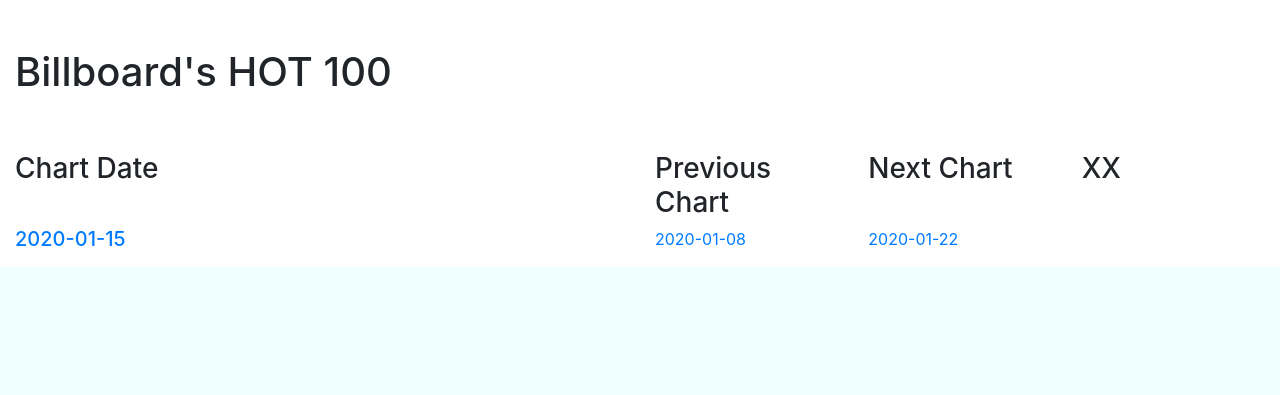
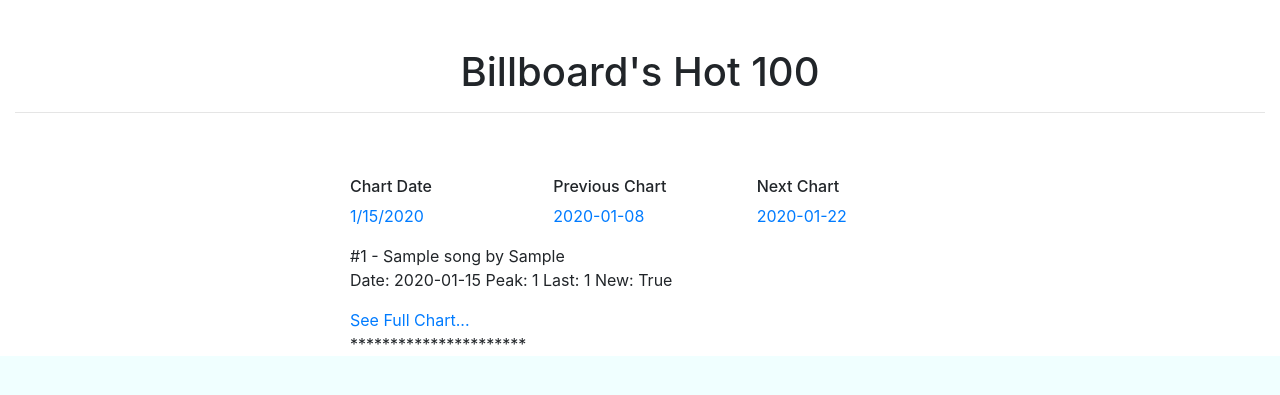
Before and after one commit to dmcconeghy/flashback, a Flask app: page /charts in a window 1280 px wide. Shown: the part 88-483 px from the top of the page. Run offline with Flask 2, Linux system fonts and the light colour scheme; tables that the repository leaves empty hold one stand-in row (values such as "Sample post").

Commit message:
Updates routes and templates for chart to include song/appearance data for each chart entry. Saves some old query code in date.py. Begins work on user favorite routes adding class to models and an update to the user template

```diff
--- a/app.py
+++ b/app.py
@@ -6,10 +6,10 @@
 
 
 import datetime
-from flask import Flask, render_template, redirect, session, flash, g
+from flask import Flask, render_template, redirect, session, flash, g, request, url_for
 from flask_debugtoolbar import DebugToolbarExtension
-from forms import DateSearchForm, SignupForm, LoginForm
-from models import db, connect_db, User, Chart, Song, ChartAppearance
+from forms import DateSearchForm, SignupForm, LoginForm, NewSongForFavoriteList
+from models import db, connect_db, User, Chart, Song, ChartAppearance, Favorite
 from sqlalchemy import and_
 from werkzeug.exceptions import Unauthorized
 
@@ -104,7 +104,6 @@
     else:
 
         return redirect(f"/search/{chart_date}")
-
 
 @app.route('/search/<string:chart_date>', methods=['GET', 'POST'])
 def chart_search(chart_date):
@@ -292,11 +291,39 @@
 ################### CHARTS ###################
 @app.route('/charts', methods=['GET', 'POST'])
 def show_list_of_charts():
-    """ This route returns a list of database stored charts """
+    """ This route returns a list of database stored charts
 
-    charts = Chart.query.all()
 
-    return render_template('charts.html', charts=charts)
+    ChartAppearance.chart_date == chart.chart_date.isoformat()
+
+    ATM, this route's returns in /charts are 1) for the first chart only and 2) out of order
+    """
+
+    charts = Chart.query.order_by(Chart.chart_date.desc()).all()
+    songs_list = []
+    appearances_list = []
+    chart_list = []
+
+    for chart in charts:
+
+        song_ids = [s.song_id for s in chart.songs]
+        appearance_objects = [a for a in chart.songs]
+
+        song_objects = [Song.query.get(sid) for sid in song_ids]
+
+        chart_merge = zip(song_objects, appearance_objects)
+        chart_list.append(chart_merge)
+        # chart_list.append([song_objects, appearance_objects])
+        # song_objects = [Song
+                        # .query
+                        # .get(sid)
+                        # .join(ChartAppearance, Song.id == ChartAppearance.song_id)
+                        # .filter(ChartAppearance.chart_id == chart.chart_id).order_by(ChartAppearance.rank).all()
+                        # for sid in song_ids]
+
+    # print(chart_list)
+    #
+    return render_template('charts.html', charts=charts, results=chart_list)
 
 @app.route('/chart/<string:req_chart_date>', methods=['GET', 'POST'])
 def show_chart(req_chart_date):
@@ -335,23 +362,32 @@
     return render_template('chart_results.html', chart=chart, results=zip(songs, appearances))
 
 ################### SONG/S ###################
-@app.route('/songs')
-def show_list_of_songs():
+@app.route('/songs/')
+@app.route('/songs/<int:page>', methods=['GET', 'POST'])
+def show_list_of_songs(page=1):
     """ Returns a list of database stored songs from queried charts """
+    q = request.args.get('page')
 
-    songs = Song.query.order_by(Song.id).limit(20).all()
+    if q:
+        songs = Song.query.order_by(Song.id).paginate(page=q, per_page=10)
+    else:
+        songs = Song.query.order_by(Song.id).paginate(page=page, per_page=10)
 
-    for song in songs:
-        # Check if artist page has been searched for
-        if song.artist_page == "Not Queried":
+    chart_total = Chart.query.count()
 
-            # Check if artist page search turned up empty
-            if song.find_artist_page() != False:
+    all_songs = Song.query.order_by(Song.id).all()
 
-                # Search for an image
-                song.get_artist_image()
+    # for song in all_songs:
+    #     # Check if artist page has been searched for
+    #     if song.artist_page == "Not Queried":
 
-    return render_template('songs.html', songs=songs)
+    #         # Check if artist page search turned up empty
+    #         if song.find_artist_page() != False:
+
+    #             # Search for an image
+    #             song.get_artist_image()
+
+    return render_template('songs.html', songs=songs, chart_total=chart_total)
 
 @app.route('/song/<int:song_id>')
 def show_song_details(song_id):
@@ -418,6 +454,22 @@
     songs = Song.query.limit(20).all()
 
     return render_template('listing.html', songs=songs)
+
+################### FAVORITES ###################
+
+@app.route("/favorites/")
+def show_favorites():
+
+    form = NewSongForFavoriteList()
+
+    songs = Song.query.all()
+
+    # favorites = Favorite.query.get(user_id).all()
+
+    form.song.choices(songs)
+
+    return render_template('user_page.html', form=form, favorites=songs)
+
 ################### SIGNUP ###################
 
 @app.route('/signup', methods=['GET', 'POST'])
--- a/models.py
+++ b/models.py
@@ -18,10 +18,8 @@
 
     id = db.Column(db.Integer, primary_key=True, autoincrement=True)
 
-    # Billboard data as given from API calls
+    # Billboard data as given from API calls to billboard.py
     # ChartData is fetched using ChartData(name, date=None, year=None, fetch=True, timeout=25)
-    # ChartData's ChartEntry instance then includes:
-    # Presently, songs appear for EACH weekly billboard chart appearance.
 
     title = db.Column(db.Text, nullable=False)
     artist = db.Column(db.Text, nullable=False)
@@ -29,6 +27,8 @@
     artist_page = db.Column(db.Text, default="Not Queried")
     missing_image = db.Column(db.Boolean, default=None)
     missing_page = db.Column(db.Boolean, default=None)
+
+    charts = db.relationship('ChartAppearance')
 
     def has_image(self):
 
@@ -84,21 +84,6 @@
                 return print("Artist Image Not Found")
         db.session.commit()
 
-    # appearance = db.relationship('ChartAppearance')
-
-#     # iTunes data / Spotify data
-#     # see iTunes_Sample.json
-#     # The items sync the Billboard data with iTunes.
-#     # This simplifies futher calls by skipping the search endpoint.
-#     # Spotify calls are rate-limited but their data is much more expansive.
-
-#     iTunes_artist_id = db.Column(db.Integer)
-#     iTunes_collection_id = db.Column(db.Integer)
-#     iTunes_track_id = db.Column(db.Integer)
-#     album = db.Column(db.text)
-#     release_date = db.Column(db.DateTime)
-#     genre = db.Column(db.text)
-
 class ChartAppearance(db.Model):
     """
 
@@ -137,8 +122,7 @@
     name = db.Column(db.String, nullable=False)
     chart_date = db.Column(db.Date, nullable=False, unique=True)
 
-    # appearance = db.relationship('ChartAppearance')
-
+    songs = db.relationship('ChartAppearance')
 
     @classmethod
     def next_chart(cls, get_date):
@@ -220,14 +204,15 @@
 
         return False
 
-# class Favorite(db.Model):
-#     """User favorites"""
+class Favorite(db.Model):
+    """User favorites"""
 
-#     __tablename__= 'favorites'
+    __tablename__= 'favorites'
 
-#     id = db.Column(db.Integer, autoincrement=True)
-#     user_id = db.Column(db.Integer, db.ForeignKey('users.id', ondelete='cascade'), primary_key=True)
-#     song_id = db.Column(db.Integer, db.ForeignKey('songs.id'), primary_key=True)
+    id = db.Column(db.Integer, autoincrement=True)
+    user_id = db.Column(db.Integer, db.ForeignKey('users.id', ondelete='cascade'), primary_key=True)
+    song_id = db.Column(db.Integer, db.ForeignKey('songs.id'), primary_key=True)
+
 
 def connect_db(app):
 
--- a/templates/charts.html
+++ b/templates/charts.html
@@ -4,38 +4,34 @@
 
 {% block content %}
 
-<div class="container-fluid pt-5">
+<div class="container-fluid pt-5 text-center">
 
-    <h1>Billboard's HOT 100</h1>
-
+    <h1>Billboard's Hot 100</h1>
+    <hr>
 </div>
 
-<div class="container-fluid pt-5">
+<div class="container col-md-6">
+    <div class="container pt-5 ">
 	<div class="row">
-		<div class="col-md-6">
-            <h3>Chart Date</h3>
+		<div class="col">
+            <h6>Chart Date</h6>
         </div>
-        <div class="col-md-2">
-            <h3>Previous Chart</h3>
+        <div class="col">
+            <h6>Previous Chart</h6>
         </div>
-        <div class="col-md-2">
-            <h3>Next Chart</h3>
+        <div class="col">
+            <h6>Next Chart</h6>
         </div>
-        <div class="col-md-2">
-            <h3>XX</h3>
     </div>
         {% for chart in charts %}
 
-            <div class="col-md-12">
-
                 <div class="row">
 
-                    <div class="col-md-6">
-                        <h5> <a href="/chart/{{ chart.chart_date }}">{{chart.chart_date}}</a></h5>
+                    <div class="col">
+                         <a href="/chart/{{ chart.chart_date }}">{{chart.chart_date.month}}/{{chart.chart_date.day}}/{{chart.chart_date.year}}</a>
                     </div>
-                    <div class="col-md-6">
-                        <div class="row">
-                            <div class="col-md-4">
+                    <div class="col">
+
                         <p>
                             <span data-toggle="modal" data-target="#loadingModal"><a href="/exists/{{chart.prior_chart(chart.chart_date)}}">
                                 {{chart.prior_chart(chart.chart_date)}}
@@ -43,22 +39,55 @@
                         </p>
 
                     </div>
-                            <div class="col-md-4">
+
+                    <div class="col">
                         <p>
                             <span data-toggle="modal" data-target="#loadingModal"><a href="/exists/{{chart.next_chart(chart.chart_date)}}">
                                 {{chart.next_chart(chart.chart_date)}}
                             </a></span>
                         </p>
                     </div>
-                            <div class="col-md-4">
+                </div>
+
+
+            <div class="row ">
+                <div class="container-fluid">
+                {% for song, appearance in results[loop.index0] %}
+                    {% if loop.index0 < 5 %}
+                    <div class="row col-md-12">
+                        <span>
+                            #{{appearance.rank}} -
+                            {{song.title | truncate(30)}} by {{song.artist | truncate(30)}}
+
+                            <p>
+                                Date: {{appearance.chart_date}}
+                            Peak: {{appearance.peak_pos}}
+                            Last: {{appearance.last_pos}}
+                            New: {{appearance.isNew}}
+                        </p>
+
+                        </span>
+
+                    </div>
+                    {% endif %}
+                    {% if loop.last %}
+                    <a href="/chart/{{appearance.chart_date}}">See Full Chart...</a>
+                    {% endif %}
+                {% endfor %}
             </div>
             </div>
-                    </div>
+            **********************
+
+
+        {% endfor%}
+
+
+
+
+
     </div>
 </div>
 
-        {% endfor %}
 
-    </div>
-</div>
+
 {% endblock %}
```
Also changed, not shown: date.py (+40 -0 lines), forms.py (+6 -1 lines), templates/songs.html (+44 -26 lines), templates/user_page.html (+20 -0 lines), templates/features.html (added). Lines whose indentation alone changed are shown as unchanged.
